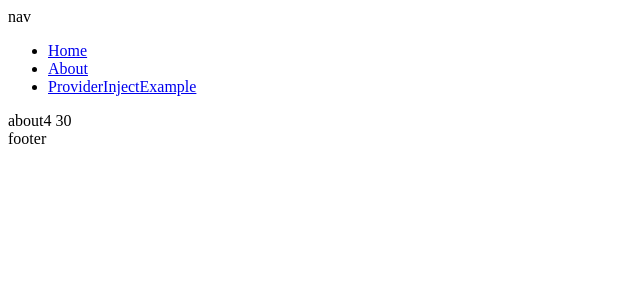
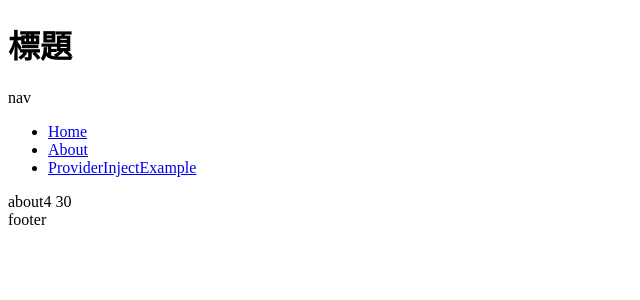
Before and after one commit to yuhsiang237/vue3-cheatsheet, a Vue app in the folder app/: page /about/30 in a window 1280 px wide. Shown: the top 300 px of the page, without its empty margins (0-640 px from the left). Built offline with nearby package versions, Linux system fonts and the light colour scheme.

Commit message:
單向參數傳遞

```diff
--- a/app/src/App.vue
+++ b/app/src/App.vue
@@ -1,6 +1,6 @@
 <template>
   <div>
-    <Nav></Nav>
+    <Nav title="標題"></Nav>
     <router-view />
     <Footer></Footer>
   </div>
--- a/app/src/components/Nav.vue
+++ b/app/src/components/Nav.vue
@@ -1,4 +1,6 @@
 <template>
+  <div>
+    <h1>{{myTitle}}</h1>
     <div>nav</div>
     <ul>
       <li>
@@ -11,17 +13,19 @@
         <router-link to="/providerInjectExample">ProviderInjectExample</router-link>
       </li>
     </ul>
+</div>
 </template>
 <script>
-import {  } from 'vue'
+import { ref } from 'vue'
 
 export default {
   name: 'app-nav',
-  props: {
-    msg: String
-  },
-  setup(){
-
+  props: ['title'],
+  setup(props){
+    const myTitle = ref(props.title)
+    return {
+      myTitle
+    }
   }
 }
 </script>
```
Lines whose indentation alone changed are shown as unchanged.
